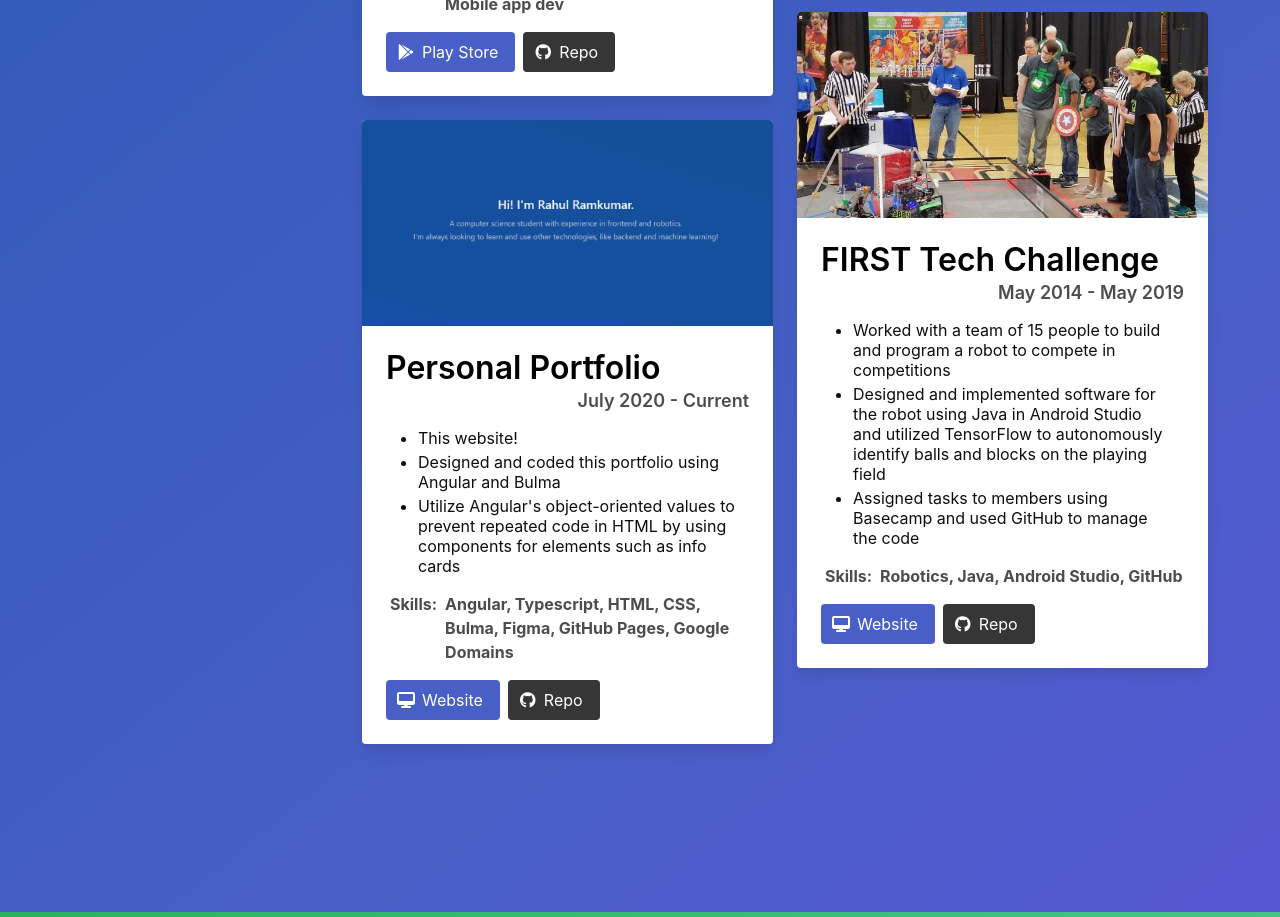
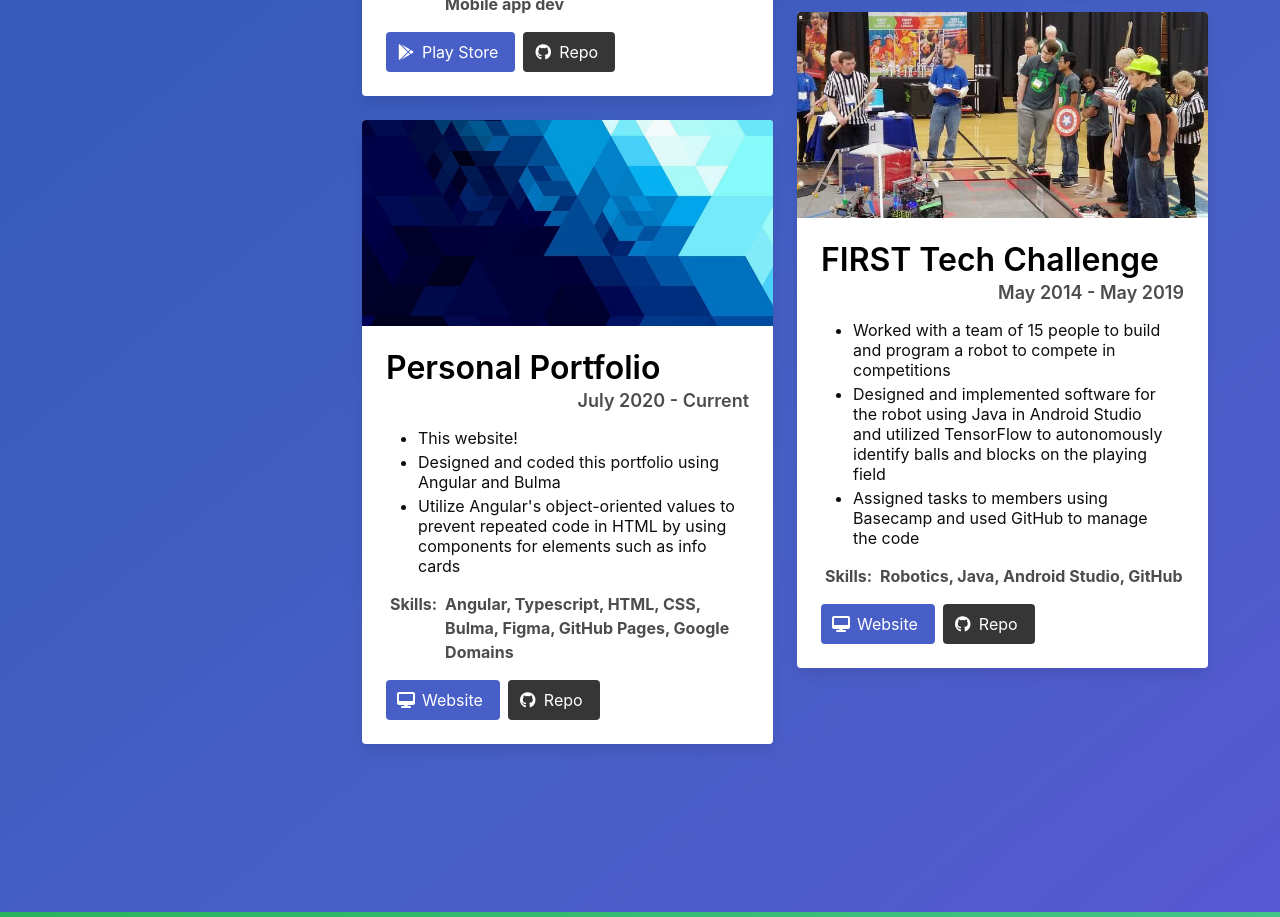
Before and after one commit to rsquared226/rsquared226.github.io, an Angular app: page / in a window 1280 px wide. Shown: the part 2940-3857 px from the top of the page. Built offline with nearby package versions, Linux system fonts and the light colour scheme.

Commit message:
Change WebsitePreview

```diff
--- a/src/app/experience/experience.component.ts
+++ b/src/app/experience/experience.component.ts
@@ -44,7 +44,7 @@
       skills: 'React Native, Typescript, Figma, Mobile app dev',
     },
     {
-      imageUrl: '/assets/images/websitepreview.png',
+      imageUrl: '/assets/images/websitepreview.jpg',
       title: 'Personal Portfolio',
       dates: 'July 2020 - Current',
       descriptionPoints: [
```
Also changed, not shown: src/assets/images/websitepreview.jpg (added), src/assets/images/websitepreview.png (deleted).
